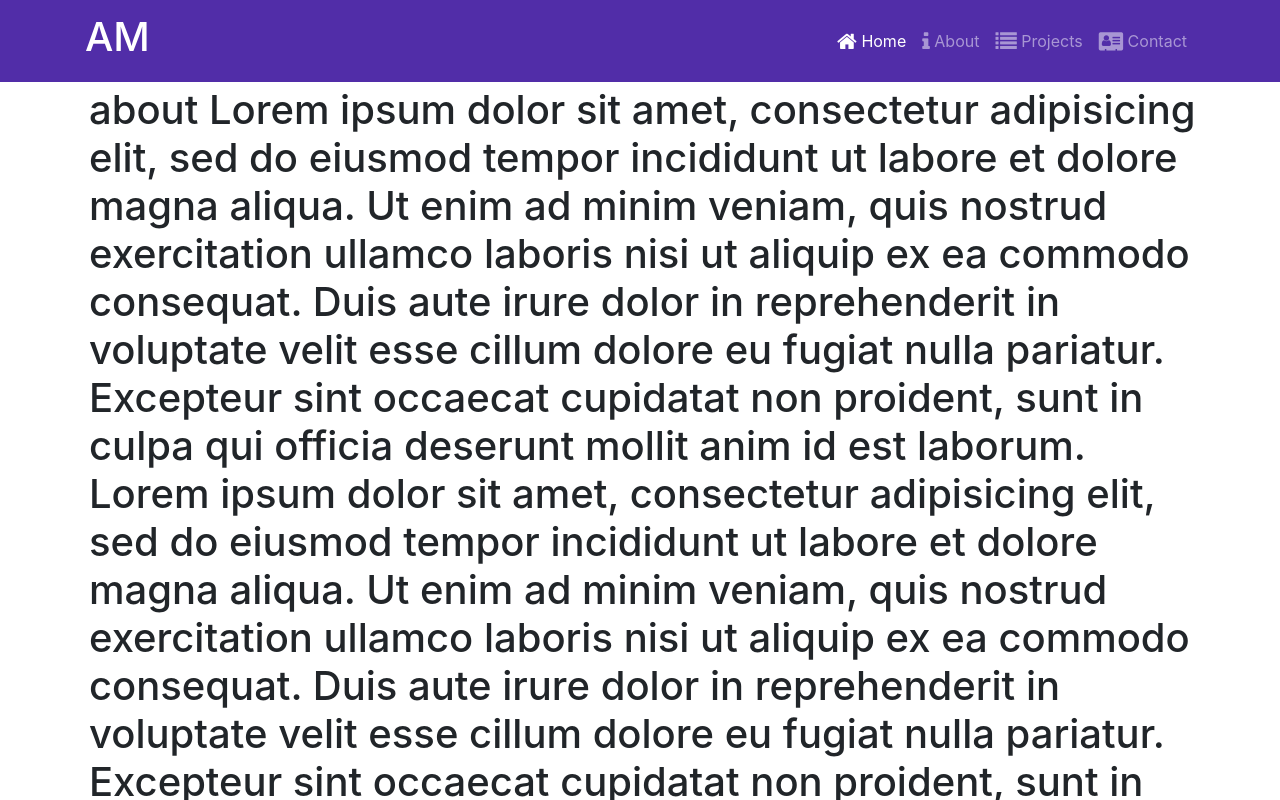
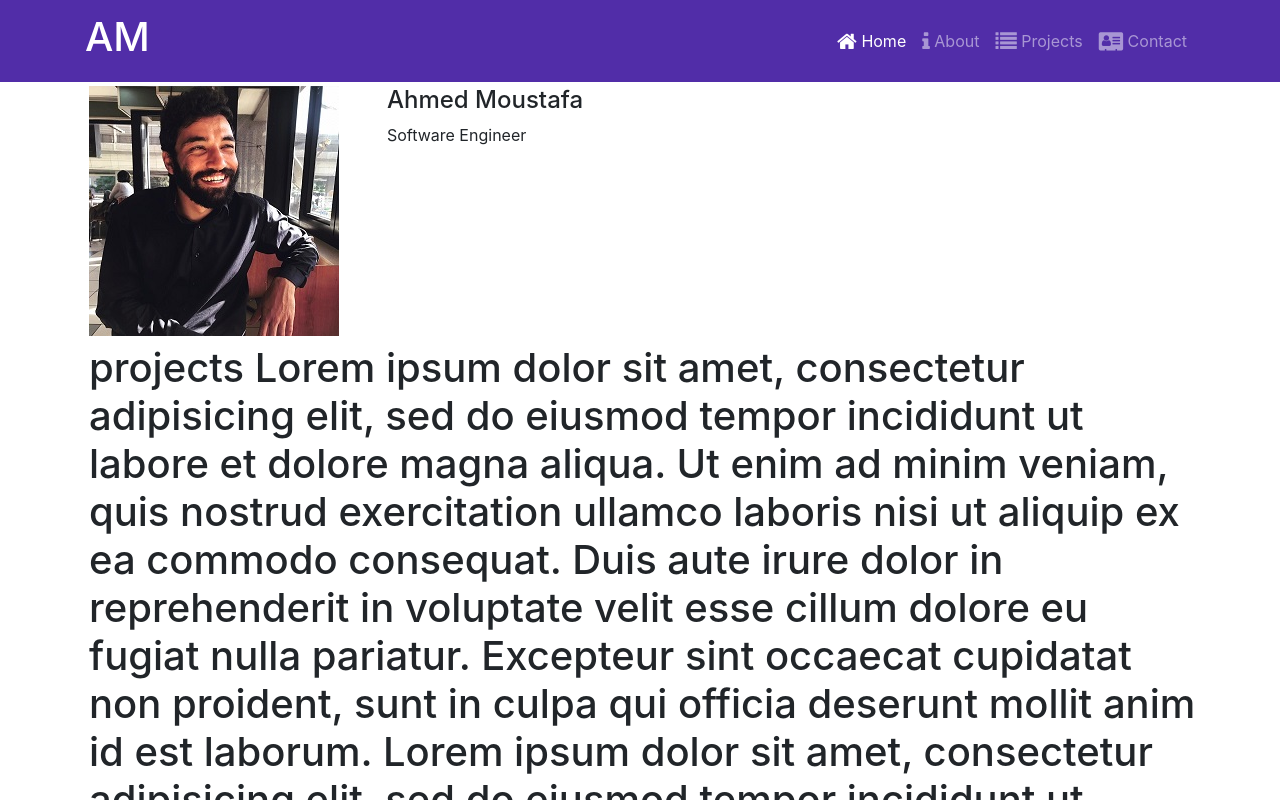
Before and after one commit to ahmadmostafa10495/portfolio, a React (Create React App) app: page /home in a window 1280 px wide. Shown: the top 800 px of the page. Built offline with nearby package versions, Linux system fonts and the light colour scheme.

Commit message:
about component basic

```diff
--- /dev/null
+++ b/src/components/AboutComponent.js
@@ -0,0 +1,23 @@
+import React from 'react';
+import { Breadcrumb, BreadcrumbItem, Card, CardBody, CardHeader, Media } from 'reactstrap';
+// import { Loading } from './LoadingComponent';
+
+
+
+function About() {
+
+	return(
+		<Media>
+	      <Media left middle>
+	          <Media object src={"./AhmedMoustafa.jpg"} alt={"Ahmed Moustafa"} />
+	      </Media>
+	      <Media body className="ml-5">
+	        <Media heading>{"Ahmed Moustafa"}</Media>
+	        <p>{"Software Engineer"}</p>
+	        <p>{""}</p>
+	      </Media>
+	    </Media>
+	);
+}
+
+export default About;
--- a/src/components/HomeComponent.js
+++ b/src/components/HomeComponent.js
@@ -2,7 +2,7 @@ import React from 'react';
 // import { Card, CardImg, CardText, CardBody, CardTitle, CardSubtitle} from 'reactstrap';
 // import { Loading } from './LoadingComponent';
 // import { FadeTransform } from 'react-animation-components';
-
+import About from './AboutComponent';
 
 
 
@@ -12,26 +12,8 @@ function Home(props) {
     return(
         <div className="container">
             <div className="row align-items-start">
-                <div className="col-12 col-md-12 m-1" id="about"><h1>
-                about
-                Lorem ipsum dolor sit amet, consectetur adipisicing elit, sed do eiusmod
-tempor incididunt ut labore et dolore magna aliqua. Ut enim ad minim veniam,
-quis nostrud exercitation ullamco laboris nisi ut aliquip ex ea commodo
-consequat. Duis aute irure dolor in reprehenderit in voluptate velit esse
-cillum dolore eu fugiat nulla pariatur. Excepteur sint occaecat cupidatat non
-proident, sunt in culpa qui officia deserunt mollit anim id est laborum.
-Lorem ipsum dolor sit amet, consectetur adipisicing elit, sed do eiusmod
-tempor incididunt ut labore et dolore magna aliqua. Ut enim ad minim veniam,
-quis nostrud exercitation ullamco laboris nisi ut aliquip ex ea commodo
-consequat. Duis aute irure dolor in reprehenderit in voluptate velit esse
-cillum dolore eu fugiat nulla pariatur. Excepteur sint occaecat cupidatat non
-proident, sunt in culpa qui officia deserunt mollit anim id est laborum.
-Lorem ipsum dolor sit amet, consectetur adipisicing elit, sed do eiusmod
-tempor incididunt ut labore et dolore magna aliqua. Ut enim ad minim veniam,
-quis nostrud exercitation ullamco laboris nisi ut aliquip ex ea commodo
-consequat. Duis aute irure dolor in reprehenderit in voluptate velit esse
-cillum dolore eu fugiat nulla pariatur. Excepteur sint occaecat cupidatat non
-proident, sunt in culpa qui officia deserunt mollit anim id est laborum.</h1>
+                <div className="col-12 col-md-12 m-1" id="about">
+                	<About />
                 </div>
                 <div className="col-12 col-md-12 m-1" id="projects"><h1>
                               projects
```
Also changed, not shown: public/AhmedMoustafa.jpg (added), public/assets/images/AhmadMoustafa.jpg (added).
